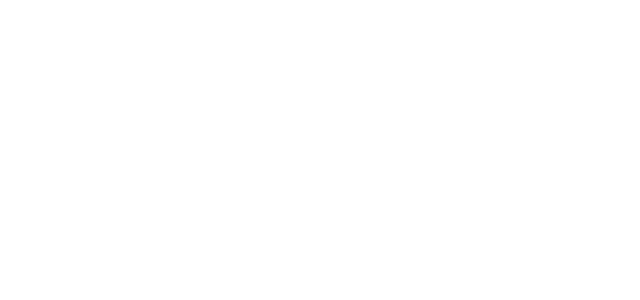
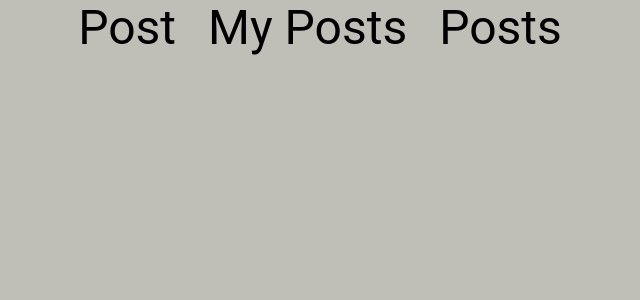
Before and after one commit to oluwatrillions/moodboard, a React (Create React App) app in the folder frontend/moodboard/: page /posts in a window 1280 px wide. Before the commit this address had no page. Shown: the top 300 px of the page, without its empty margins (320-960 px from the left). Built offline with nearby package versions, Linux system fonts and the light colour scheme.

Commit message:
posts page

```diff
--- a/frontend/moodboard/package.json
+++ b/frontend/moodboard/package.json
@@ -3,6 +3,7 @@
   "version": "0.1.0",
   "private": true,
   "dependencies": {
+    "@material-ui/core": "^4.12.4",
     "@testing-library/jest-dom": "^5.16.4",
     "@testing-library/react": "^13.3.0",
     "@testing-library/user-event": "^13.5.0",
--- a/frontend/moodboard/src/App.js
+++ b/frontend/moodboard/src/App.js
@@ -1,6 +1,7 @@
 import './App.css';
 import Home from './components/Home'
 import Login from './components/Login'
+import Posts from './components/posts/Posts'
 import {BrowserRouter as Router, Routes, Route} from 'react-router-dom'
 
 function App() {
@@ -9,7 +10,8 @@
           <Router>
               <Routes>
                   <Route path='/' element={<Home/>} />
-                  <Route path='/login' element={<Login/>} />
+                  <Route path='/login' element={<Login />} />
+                  <Route path='/posts' element={<Posts />} />
                   </Routes>
             </Router>
     </div>
--- a/frontend/moodboard/src/components/Login.js
+++ b/frontend/moodboard/src/components/Login.js
@@ -1,10 +1,12 @@
 import React, { useState, useRef, useEffect, useContext } from 'react'
+import {useNavigate} from 'react-router-dom'
 import './Login.css'
 import axios from 'axios'
 import LoginContext from '../context/LoginProvider'
 
 const Login = () => {
 
+    const navigate = useNavigate()
     const {setLogin} = useContext(LoginContext)
 
     const errRef = useRef()
@@ -21,28 +23,27 @@
     const handleLogin = async (e) => {
         e.preventDefault();
         try {
-            const loginBtn = await axios.post("http://localhost:4000/auth",
-                JSON.stringify({ user: username, pwrd: password }),
-                {
-                    headers: { 'Content-Type': 'application/json' },
-                    withCredentials: true
+            const loginBtn = await axios.post("http://localhost:4000/auth", {
+
+                    user: username,
+                    pwrd: password
+            }).then((response) => {
+                if (response.status === 200) {
+
+                    return navigate('/posts')
                 }
-            );
+            })
             console.log(loginBtn);
             setLogin({username, password})
-            setUsername('')
-            setPassword('')
         } catch (error) {
-            console.log(error.response);
             if (error.response.status === 401) {
                 setErrMsg('Unauthorized: Please enter a valid username and password.')
-            } else if (error.response.status === 404) {
-                setErrMsg('User not found')
-            } else if (error.response.status === 400) {
-                setErrMsg('Bad request')
-            } else {
-                setErrMsg('Internal error')
-            }
+                } else if (error.response.status === 400) {
+                    setErrMsg('Bad request')
+                } else {
+                    setErrMsg('Internal error')
+                }
+            console.log(error.response);
         }
     }
   return (
--- /dev/null
+++ b/frontend/moodboard/src/components/posts/Posts.css
@@ -0,0 +1,18 @@
+*, div {
+    margin: 0;
+    padding: 0;
+}
+
+.container {
+    background-color: #bfbfb8;
+    width: 100vw;
+    height: 100vh;
+}
+
+.header {
+    display: flex;
+    justify-content: center;
+    align-items: center;
+    gap: 2em;
+    cursor: pointer;
+}
--- /dev/null
+++ b/frontend/moodboard/src/components/posts/Posts.js
@@ -0,0 +1,32 @@
+import React, { useState, useEffect, useRef } from 'react'
+import Container from '@material-ui/core/Container'
+import Grid from '@material-ui/core/Grid'
+import './Posts.css'
+import { Typography } from '@material-ui/core'
+
+const Posts = () => {
+    const errRef = useRef()
+
+    const [{ name, title, mood, time }] = useState({})
+
+    const [errMsg, setErrMsg] = useState()
+
+    useEffect(() => {
+
+    }, [])
+
+  return (
+      <div className='container'>
+          <Container >
+              <header className='header'>
+                  <Typography variant='h3'>Post</Typography>
+                  <Typography variant='h3'>My Posts</Typography>
+                  <Typography variant='h3'>Posts</Typography>
+              </header>
+
+          </Container>
+    </div>
+  )
+}
+
+export default Posts;
```
Also changed, not shown: 1 other file (tests, documents, lock files or other folders).
